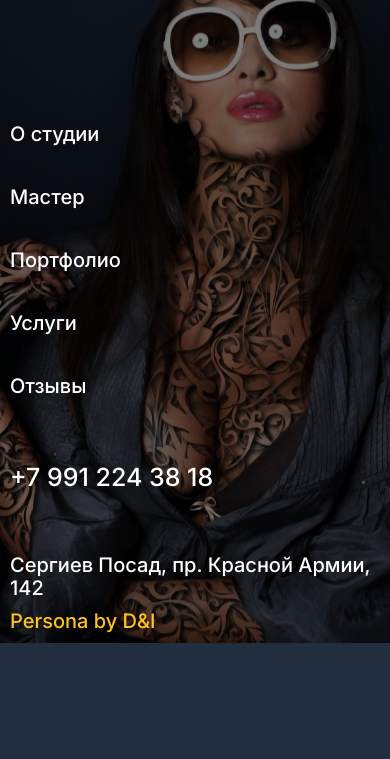
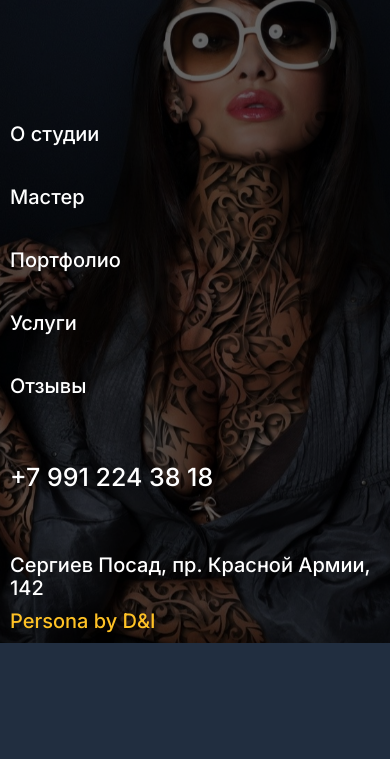
Before and after one commit to egor-martynenko/nesstattoo, a plain HTML site: page index.html in a window 390 px wide. Shown: the part 85-844 px from the top of the page. Drawn offline with nearby package versions, Linux system fonts and the light colour scheme; files whose address does not match are found by name.

```diff
--- a/sass/_media.sass
+++ b/sass/_media.sass
@@ -1,6 +1,6 @@
 @media (max-width: 500px)
     .main_container
-        background-color: rgba(0, 0, 0, 0.5)
+        background-color: rgba(0, 0, 0, 0.6)
 
     .header
         flex-direction: column
```
Also changed, not shown: dist/css/main.min.css, main.css.
